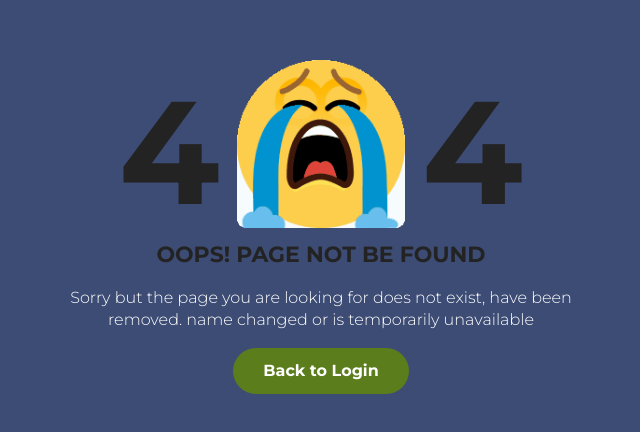
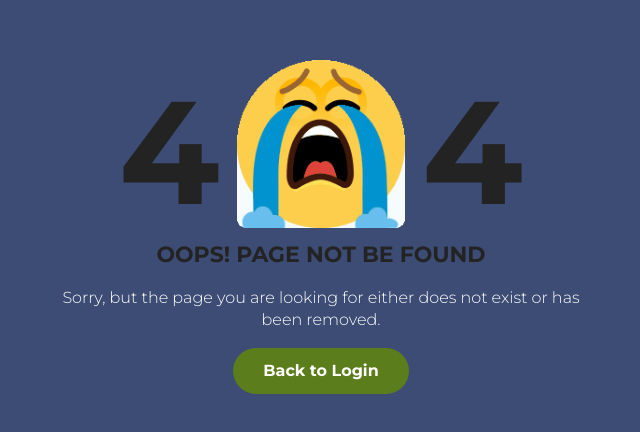
Before and after one commit to ZeitlmanPPU/CMPS480, a website: page src/public/404.html in a window 1280 px wide. Shown: the part 178-610 px from the top of the page, without its empty margins (319-959 px from the left). Drawn offline with nearby package versions, Linux system fonts and the light colour scheme.

Commit message:
Updated a line of text.

```diff
--- a/src/public/404.html
+++ b/src/public/404.html
@@ -24,7 +24,7 @@
 				<h1>4 <span></span> 4</h1>
 			</div>
 			<h2>Oops! Page Not Be Found</h2>
-			<p>Sorry but the page you are looking for does not exist, have been removed. name changed or is temporarily unavailable</p>
+			<p>Sorry, but the page you are looking for either does not exist or has been removed.</p>
 			<a href="../login.html">Back to Login</a>
 		</div>
 	</div>
```
